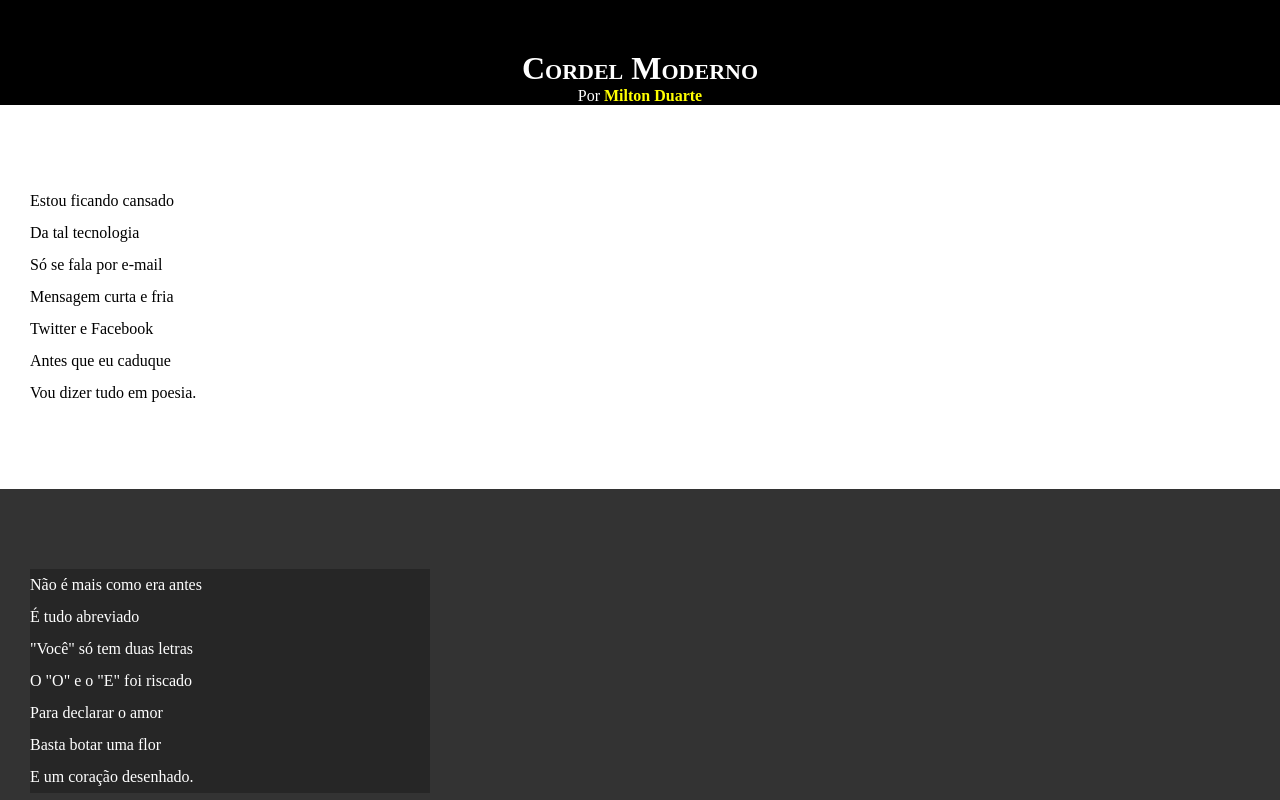
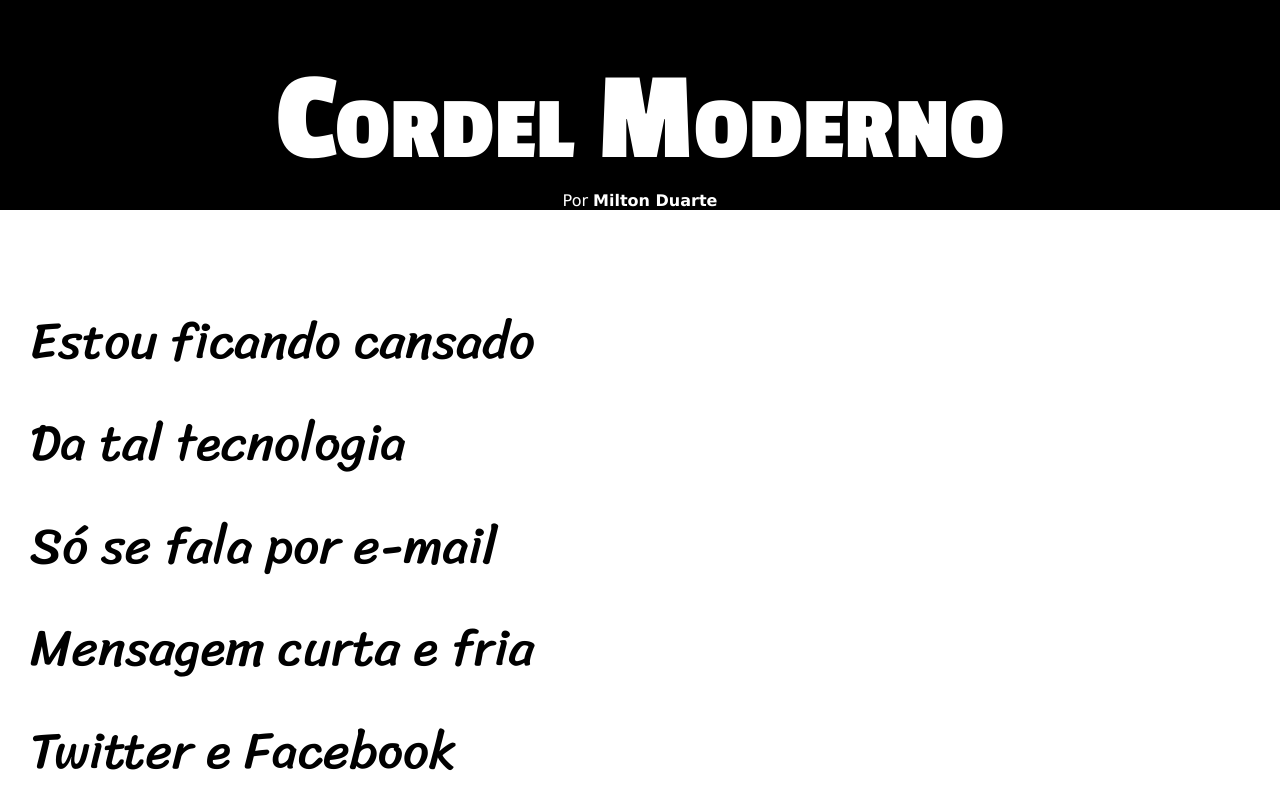
Before and after one commit to Alysson-Ferreira/projeto-cordel, a plain HTML site: page index.html in a window 1280 px wide. Shown: the top 800 px of the page. Drawn offline with Linux system fonts and the light colour scheme.

Commit message:
Update style.css

```diff
--- a/style.css
+++ b/style.css
@@ -1,10 +1,21 @@
 @charset "UTF-8";
+
+@import url('https://fonts.googleapis.com/css2?family=Crimson+Text:wght@400;600&family=Passion+One:wght@400;700;900&display=swap');
+
+@import url('https://fonts.googleapis.com/css2?family=Sriracha&display=swap');
+
+:root {
+    --fonte1: Verdana, Geneva, Tahoma, sans-serif;
+    --fonte2: 'Passion One', cursive;
+    --fonte3: 'Sriracha', cursive;
+}
 
 * {
     margin: 0px;
     padding: 0px;
 }
 html, body {
+    font-family: var(--fonte1);
     min-height: 100vh;
     background-color: darkgray;
 }
@@ -16,6 +27,8 @@ header {
 header > h1 {
     padding-top: 50px;
     font-variant: small-caps;
+    font-family: var(--fonte2);
+    font-size: 10vw;
 }
 header > p {
     padding-bottom: 50px;
@@ -23,7 +36,7 @@ header > p {
 a {
     text-decoration: none;
     font-weight: bolder;
-    color: yellow;
+    color: white;
 }
 header a:hover, footer a:hover {
     text-decoration: underline;
@@ -33,6 +46,8 @@ section {
     padding-bottom: 10vh;
     line-height: 2em;
     padding-left: 30px;
+    font-family: var(--fonte3);
+    font-size: 4vw;
 }
 section.normal {
     background-color: white;
@@ -43,7 +58,8 @@ section.imagem {
     color: white;
 }
 section.imagem > p {
-    width: 400px;
+    display: inline-block;
+    padding: 5px;
     background-color: rgba(0, 0, 0, 0.253);
 }
 footer {
```
